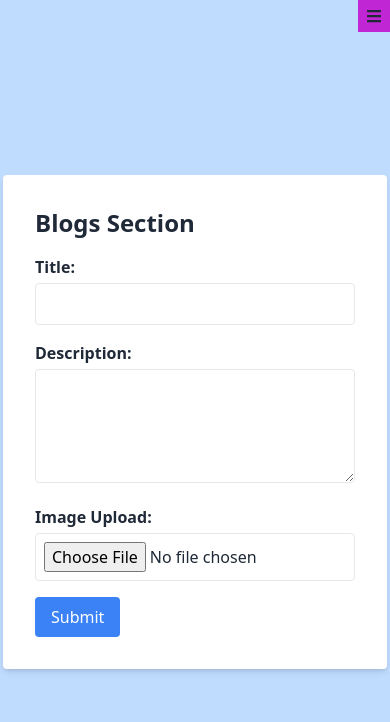
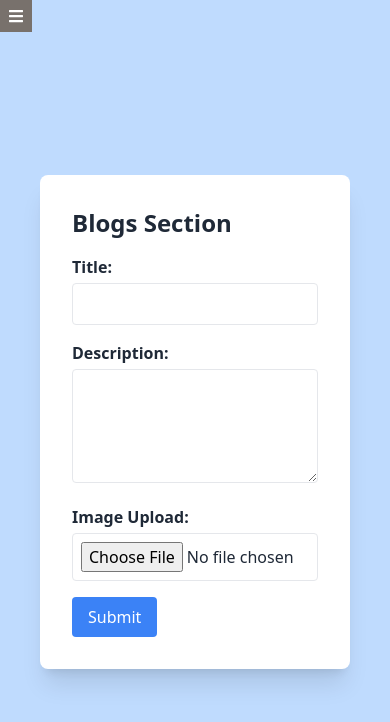
Before and after one commit to CodeCraft1234/E-Translator-Client, a React (Vite) app: page /dashboard/addblogs in a window 390 px wide. Shown: the top 722 px of the page. Built offline with nearby package versions, Linux system fonts and the light colour scheme; no server answers.

Commit message:
add admin dashboard

```diff
--- a/src/AdminPannel/AdminPages/AddBlogs.jsx
+++ b/src/AdminPannel/AdminPages/AddBlogs.jsx
@@ -3,8 +3,8 @@ import React from 'react';
 
 const AddBlogs = () => {
   return (
-    <div className="bg-blue-200 min-h-screen flex items-center justify-center">
-      <div className="bg-white p-8 rounded shadow-md w-96">
+    <div className="bg-blue-200 min-h-screen flex items-center justify-center p-10">
+      <div className="bg-white p-8 rounded-lg shadow-xl w-96">
         <h2 className="text-2xl font-bold mb-4">Blogs Section</h2>
         <form action="#" method="post">
           <label htmlFor="title" className="block font-bold mb-1">
--- a/src/AdminPannel/Dashboard/Dashboard.jsx
+++ b/src/AdminPannel/Dashboard/Dashboard.jsx
@@ -1,52 +1,22 @@
-import { useContext, useState } from "react";
+import { useContext } from "react";
 import { Link } from "react-router-dom";
 import { AuthContext } from "../../Security/AuthProvider";
-import { FaBars, FaHome, FaTimes, FaUsers } from "react-icons/fa";
+import { FaHome, FaUsers } from "react-icons/fa";
 import { FaBookBookmark } from "react-icons/fa6";
 
-const Dashboard = ({showSidebar, setShowSidebar}) => {
+const Dashboard = ({ showSidebar }) => {
   const { user } = useContext(AuthContext);
-  // const [showSidebar, setShowSidebar] = useState(false);
-
-  const toggleSidebar = () => {
-    setShowSidebar(!showSidebar);
-  };
-
- /*  const handleClose = () => {
-    setShowSidebar(false);
-  }; */
 
   return (
     <div className="relative">
-      {/* {!showSidebar && (
-        <div
-          className="w-12 h-12  text-white cursor-pointer md:hidden flex items-center justify-center"
-          onClick={toggleSidebar}
-        >
-          <FaBars />
-        </div>
-      )} */}
-
       <div
         className={` min-h-screen text-white  ${
           showSidebar ? "block" : "hidden"
         } md:block`}
       >
-       {/*  <div className="absolute right-0 top-0 text-right lg:hidden" onClick={handleClose}>
-                <button className="bg-fuchsia-600 p-2">
-                  <FaTimes />
-                </button>
-              </div> */}
-
-        <ul className="menu">
+        <ul className="menu text-center text-lg md:text-xl">
           {user && (
             <div className="w-[250px]">
-             {/*  <div className="text-right lg:hidden" onClick={handleClose}>
-                <button className="bg-fuchsia-600 p-2">
-                  <FaTimes />
-                </button>
-              </div>
- */}
               <div className="avatar bg-black">
                 <div className="w-14 rounded-full">
                   <img src="https://daisyui.com/images/stock/photo-1534528741775-53994a69daeb.jpg" />
--- a/src/AdminPannel/DashboardRoot/DashboardRoot.jsx
+++ b/src/AdminPannel/DashboardRoot/DashboardRoot.jsx
@@ -1,29 +1,37 @@
 import { Outlet } from "react-router-dom";
 import Dashboard from "../Dashboard/Dashboard";
 import { useState } from "react";
-import { FaBars, FaTimes } from "react-icons/fa";
+import { FaArrowLeft , FaBars } from "react-icons/fa";
 
 const DashboardRoot = () => {
   const [showSidebar, setShowSidebar] = useState(false);
   return (
     <div>
       <div className="flex relative">
-        <div className=" lg:w-[15%] grid lg:grid-cols-[140px] top-0 gap-8 lg:gap-8 bg-blue-400">
+        <div className="absolute md:static lg:w-[18%] grid lg:grid-cols-[140px] top-0 gap-8 lg:gap-8 bg-blue-400 z-10">
           <Dashboard
             showSidebar={showSidebar}
-            setShowSidebar={setShowSidebar}
           ></Dashboard>
+           <div
+        className="absolute right-0 top-0 text-right lg:hidden "
+        onClick={()=>setShowSidebar(!showSidebar)}
+      >
+        <button className="bg-stone-500 text-white p-2 md:hidden">
+        {showSidebar && <FaArrowLeft/> }
+        </button>
+      </div>
         </div>
-        <div className="h-32 rounded-lg w-full lg:w-[85%] lg:col-span-2">
+        <div className="h-32 rounded-lg w-full lg:w-[82%] lg:col-span-2">
           <Outlet></Outlet>
         </div>
       </div>
+
       <div
-        className="absolute right-0 top-0 text-right lg:hidden "
+        className="absolute left-0 top-0 text-right lg:hidden "
         onClick={()=>setShowSidebar(!showSidebar)}
       >
-        <button className="bg-fuchsia-600 p-2">
-        {showSidebar ? <FaTimes/> : <FaBars/>}
+        <button className="bg-stone-500 text-white p-2">
+        {showSidebar || <FaBars/>}
         </button>
       </div>
 
```
